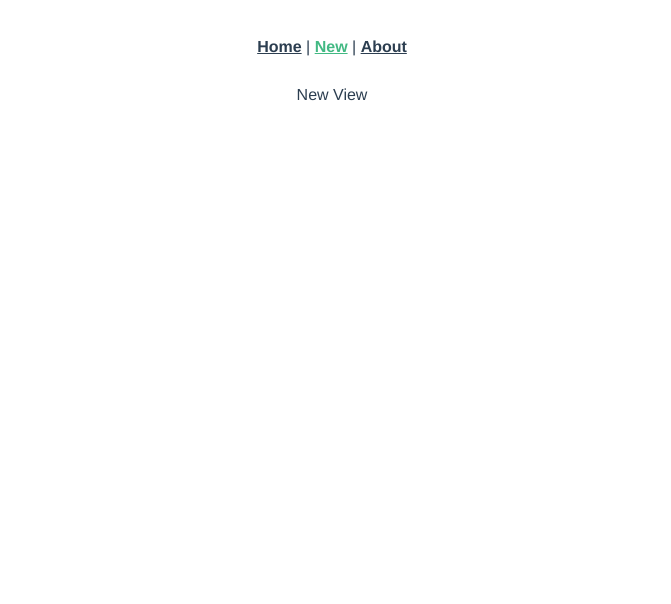
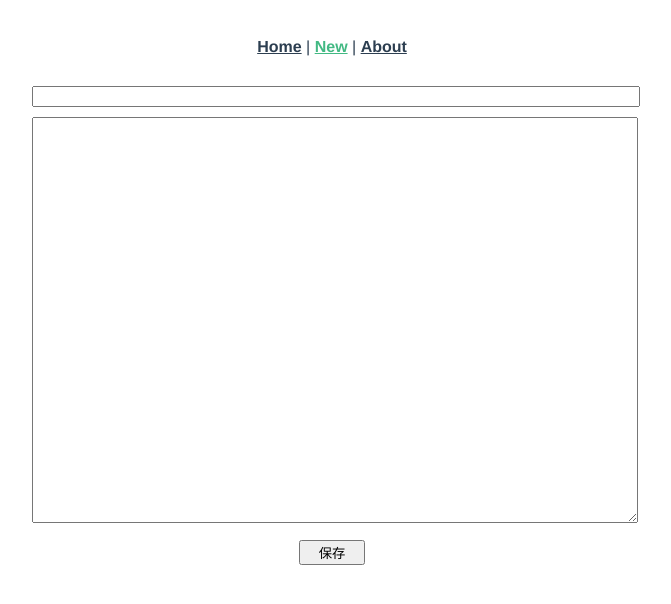
Before and after one commit to s-yoshiii/vue-memopad-tutrial, a Vue app: page /#/new in a window 1280 px wide. Shown: the top 604 px of the page, without its empty margins (308-979 px from the left). Built offline with nearby package versions, Linux system fonts and the light colour scheme.

Commit message:
MemoFormコンポーネント化

```diff
--- a/src/App.vue
+++ b/src/App.vue
@@ -4,7 +4,7 @@
     <router-link to="/new">New</router-link> |
     <router-link to="/about">About</router-link>
   </nav>
-  <router-view/>
+  <router-view />
 </template>
 
 <style>
@@ -12,12 +12,18 @@
   font-family: Avenir, Helvetica, Arial, sans-serif;
   -webkit-font-smoothing: antialiased;
   -moz-osx-font-smoothing: grayscale;
+  color: #2c3e50;
+  max-width: 600px;
+  margin: 0 auto;
+}
+
+h1 {
   text-align: center;
-  color: #2c3e50;
 }
 
 nav {
   padding: 30px;
+  text-align: center;
 }
 
 nav a {
--- /dev/null
+++ b/src/components/MemoForm.vue
@@ -0,0 +1,27 @@
+<template>
+  <div><input type="text" /></div>
+  <div><textarea cols="30" rows="10"></textarea></div>
+  <div class="center">
+    <button type="button">保存</button>
+  </div>
+</template>
+
+<style scoped>
+div {
+  margin-bottom: 10px;
+}
+input[type="text"] {
+  width: 100%;
+}
+textarea {
+  width: 100%;
+  height: 30em;
+}
+button {
+  width: 5em;
+  margin: 3px;
+}
+.center {
+  text-align: center;
+}
+</style>
--- a/src/views/NewView.vue
+++ b/src/views/NewView.vue
@@ -1,9 +1,8 @@
+<script setup>
+import MemoForm from "@/components/MemoForm.vue";
+</script>
 <template>
-  <div>New View</div>
+  <div class="new">
+    <MemoForm />
+  </div>
 </template>
-
-<script>
-export default {};
-</script>
-
-<style></style>
```
